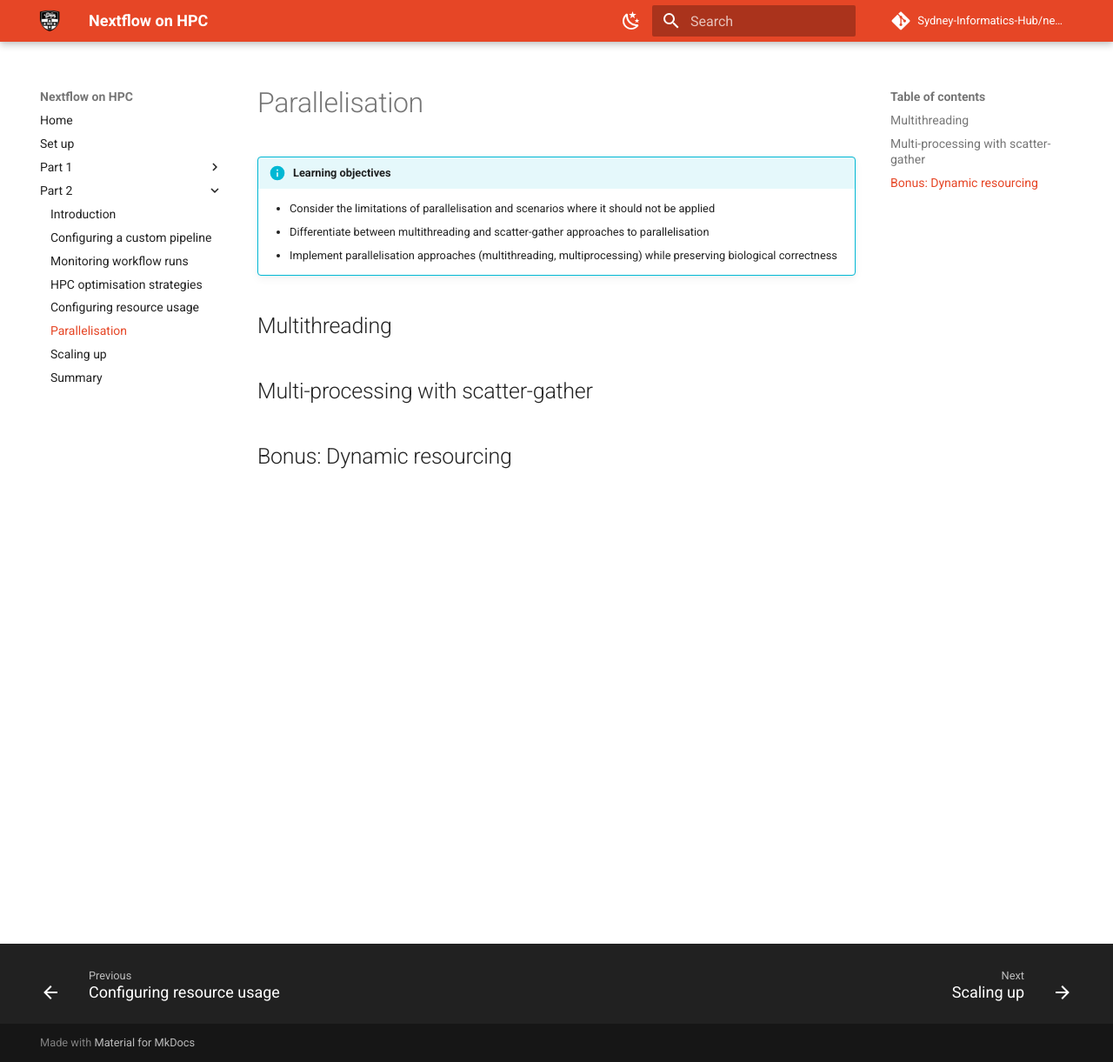
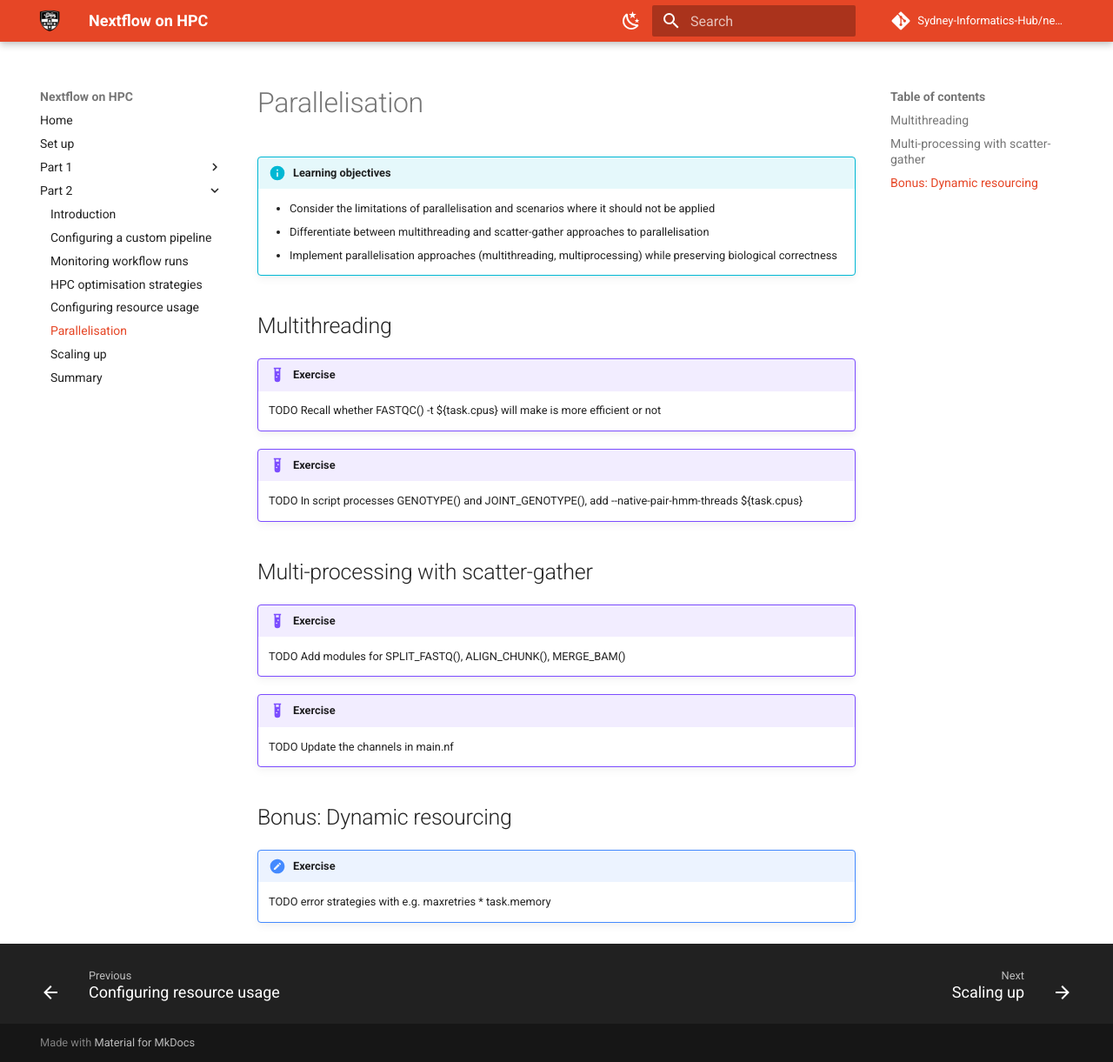
Before and after one commit to Sydney-Informatics-Hub/nextflow-hpc-workshop, an MkDocs documentation site: the page built from docs/part2/25_parallelisation.md, in a window 1280 px wide and 1221 px high. Shown: the whole window at 87% size. Built offline with MkDocs 1.6.1 and Material for MkDocs 9.7.7, drawn with Linux system fonts in a browser that asks for light colours; comment, search, counter and statistics services are not loaded.

Commit message:
add exercise placeholders

```diff
--- a/docs/part2/25_parallelisation.md
+++ b/docs/part2/25_parallelisation.md
@@ -12,6 +12,26 @@
 
 ## Multithreading
 
+!!! example "Exercise"
+
+    TODO Recall whether FASTQC() -t ${task.cpus} will make is more efficient or not
+
+!!! example "Exercise"
+
+    TODO In script processes GENOTYPE() and JOINT_GENOTYPE(), add --native-pair-hmm-threads ${task.cpus}
+
 ## Multi-processing with scatter-gather
 
+!!! example "Exercise"
+
+    TODO Add modules for SPLIT_FASTQ(), ALIGN_CHUNK(), MERGE_BAM()
+
+!!! example "Exercise"
+
+    TODO Update the channels in main.nf
+
 ## Bonus: Dynamic resourcing
+
+!!! Exercise
+
+    TODO error strategies with e.g. maxretries * task.memory
```
Also changed, not shown: docs/part2/24_resourcing.md (+3 -2 lines).
